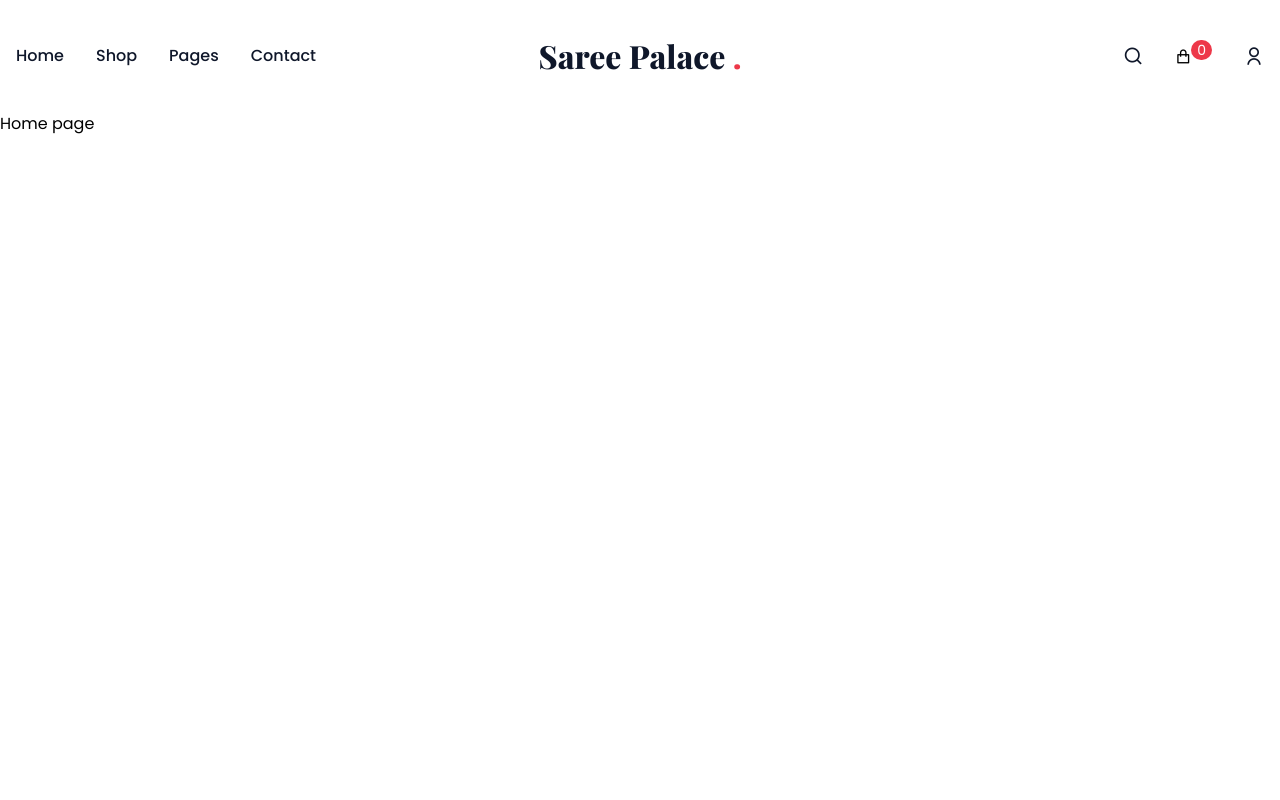
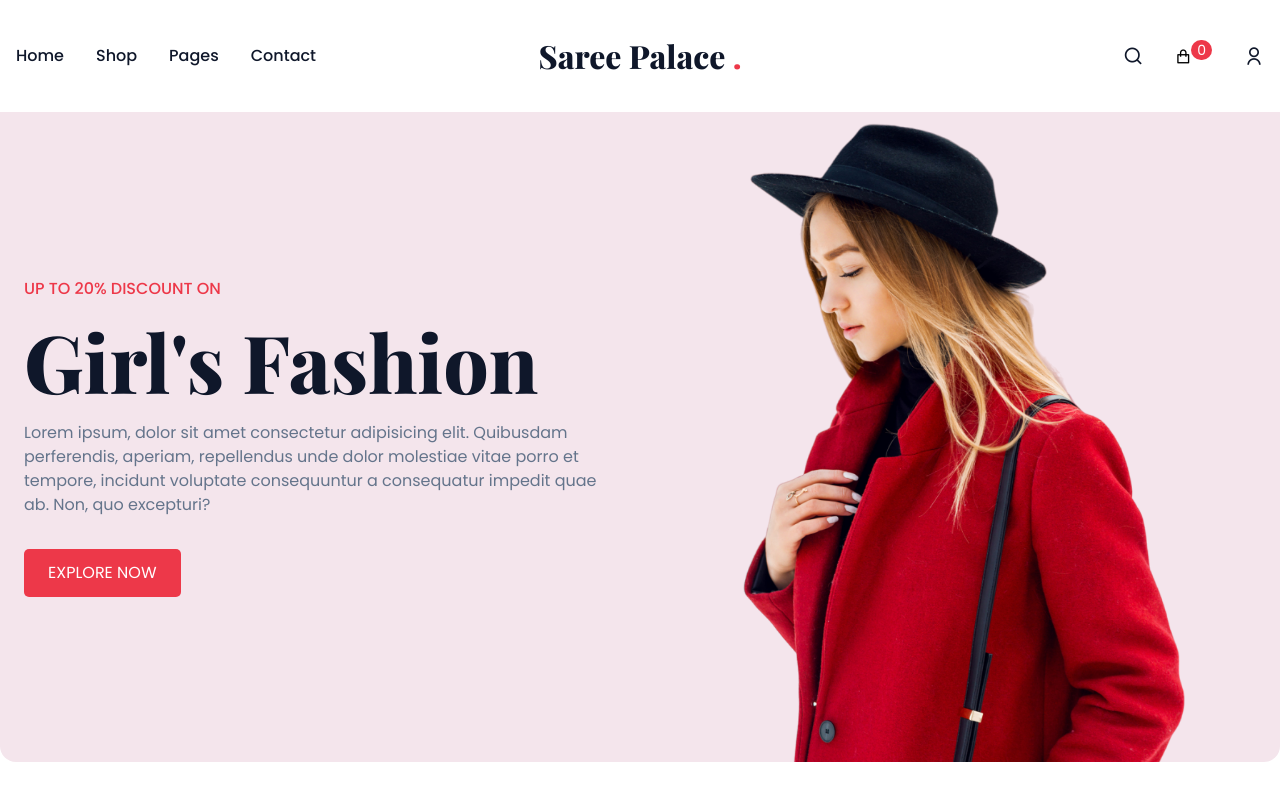
Before and after one commit to KDvs123/sareepalace, a React (Vite) app in the folder frontend/: page / in a window 1280 px wide. Built offline with nearby package versions, Linux system fonts and the light colour scheme.

Commit message:
Created the Hero Banner Section and added styles

```diff
--- /dev/null
+++ b/frontend/src/pages/home/Banner.jsx
@@ -0,0 +1,27 @@
+import React from "react";
+import { Link } from "react-router-dom";
+import bannerImg from "../../assets/header.png";
+const Banner = () => {
+  return (
+    <div className="section__container header__container">
+      <div className="header__content z-30">
+        <h4 className="uppercase">UP TO 20% Discount on</h4>
+        <h1>Girl's Fashion</h1>
+        <p>
+          Lorem ipsum, dolor sit amet consectetur adipisicing elit. Quibusdam
+          perferendis, aperiam, repellendus unde dolor molestiae vitae porro et
+          tempore, incidunt voluptate consequuntur a consequatur impedit quae
+          ab. Non, quo excepturi?
+        </p>
+        <button className="btn">
+          <Link to="/shop">EXPLORE NOW</Link>
+        </button>
+      </div>
+
+      <div className="header__image">
+        <img src={bannerImg} alt="banner image" />
+      </div>
+    </div>
+  );
+};
+export default Banner;
--- /dev/null
+++ b/frontend/src/pages/home/Home.jsx
@@ -0,0 +1,10 @@
+import React from "react"
+import Banner from "./Banner"
+const Home = () => {
+  return (
+    <>
+    <Banner/>
+    </>
+  )
+}
+export default Home
--- a/frontend/src/routers/router.jsx
+++ b/frontend/src/routers/router.jsx
@@ -1,5 +1,6 @@
 import { createBrowserRouter } from "react-router-dom";
 import App from "../App";
+import Home from "../pages/home/Home";
 
 const router = createBrowserRouter([
     {
@@ -9,7 +10,7 @@
             {
 
                 path: "/",
-                element: <div>Home page</div>
+                element: <Home/>
             },
 
         ]
```
